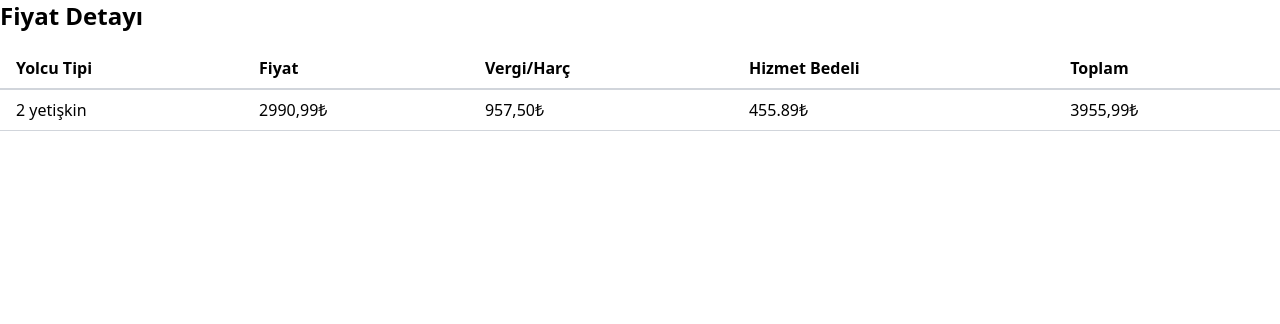
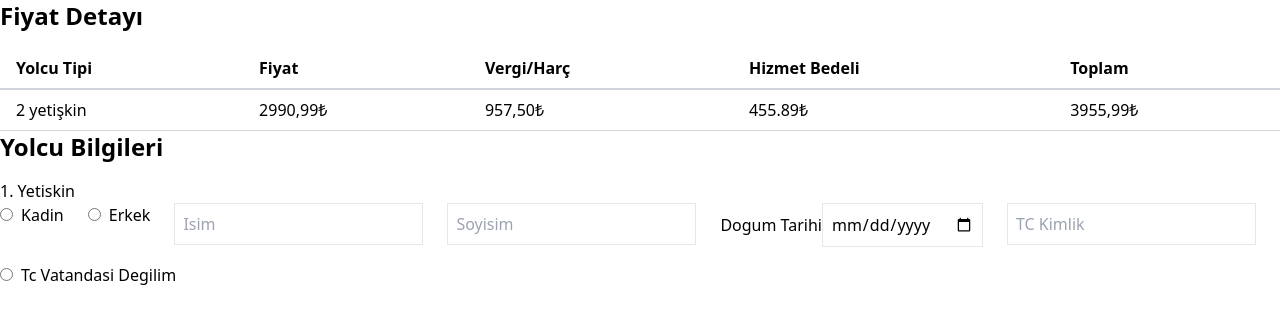
Before and after one commit to OmarAbdelhamed/pinsoft-fly-app, a React (Create React App) app: page / in a window 1280 px wide. Shown: the top 324 px of the page. Built offline with nearby package versions, Linux system fonts and the light colour scheme.

Commit message:
PassengerDetail component

```diff
--- /dev/null
+++ b/src/components/FlyingDetailScreen/PassengerDetail.js
@@ -0,0 +1,57 @@
+import React from "react";
+
+const PassengerDetail = () => {
+  return (
+    <div>
+      <h2 className="text-2xl font-bold mb-4">Yolcu Bilgileri</h2>
+      <p>1. Yetiskin</p>
+      <div className="flex flex-wrap">
+        <div className="mb-4 mr-6">
+          <input type="radio" name="" id="" className="mr-2" />
+          <label htmlFor="">Kadin</label>
+        </div>
+        <div className="mb-4 mr-6">
+          <input type="radio" name="" id="" className="mr-2" />
+          <label htmlFor="">Erkek</label>
+        </div>
+        <div className="mb-4 mr-6">
+          <input
+            type="text"
+            name=""
+            id=""
+            className="border p-2"
+            placeholder="Isim"
+          />
+        </div>
+        <div className="mb-4 mr-6">
+          <input
+            type="text"
+            name=""
+            id=""
+            className="border p-2"
+            placeholder="Soyisim"
+          />
+        </div>
+        <div className="mb-4 mr-6">
+          <label htmlFor="">Dogum Tarihi</label>
+          <input type="date" name="" id="" className="border p-2" />
+        </div>
+        <div className="mb-4 mr-6">
+          <input
+            type="text"
+            name=""
+            id=""
+            className="border p-2"
+            placeholder="TC Kimlik"
+          />
+        </div>
+        <div className="mb-4 mr-6">
+          <input type="radio" name="" id="" className="mr-2" />
+          <label htmlFor="">Tc Vatandasi Degilim</label>
+        </div>
+      </div>
+    </div>
+  );
+};
+
+export default PassengerDetail;
--- a/src/screens/FlyingDetailScreen.js
+++ b/src/screens/FlyingDetailScreen.js
@@ -1,10 +1,12 @@
 import React from "react";
 import PriceDetail from "../components/FlyingDetailScreen/PriceDetail";
+import PassengerDetail from "../components/FlyingDetailScreen/PassengerDetail";
 
 const FlyingDetailScreen = () => {
   return (
     <div>
       <PriceDetail />
+      <PassengerDetail />
     </div>
   );
 };
```
